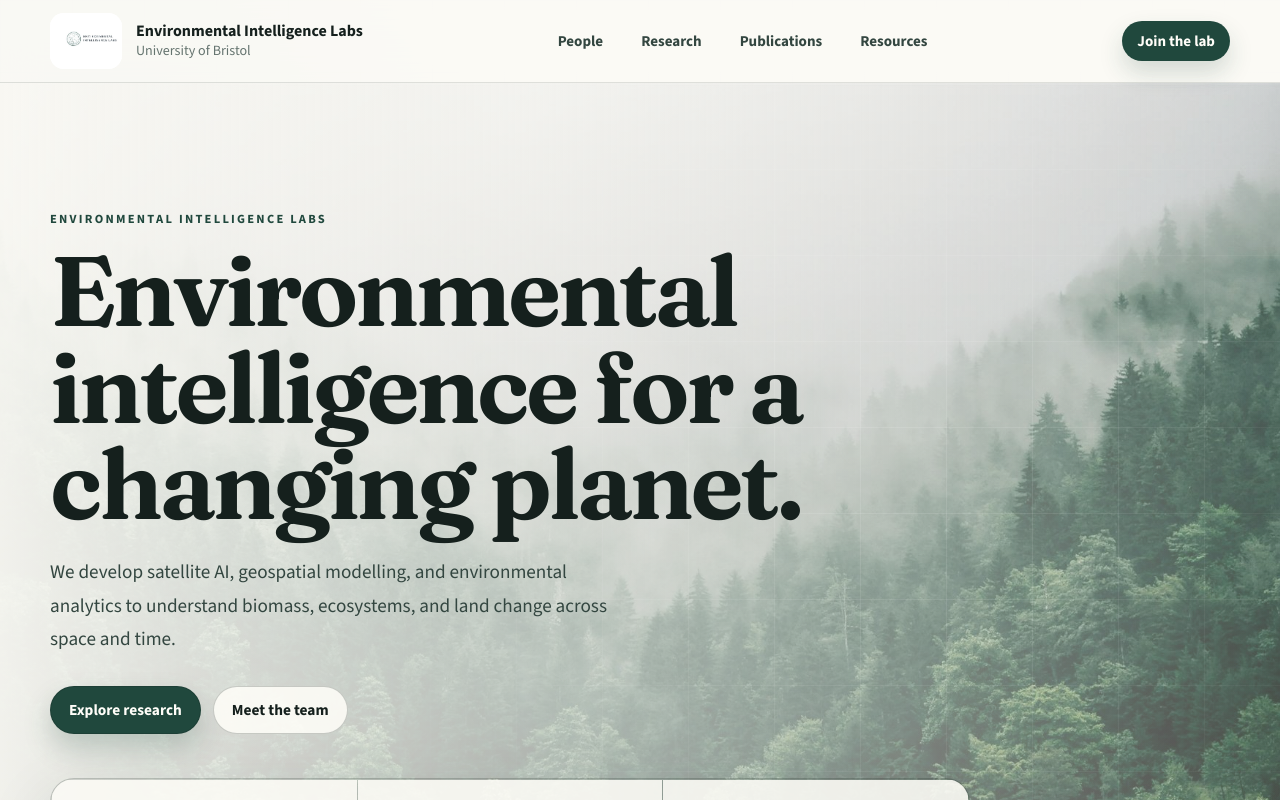
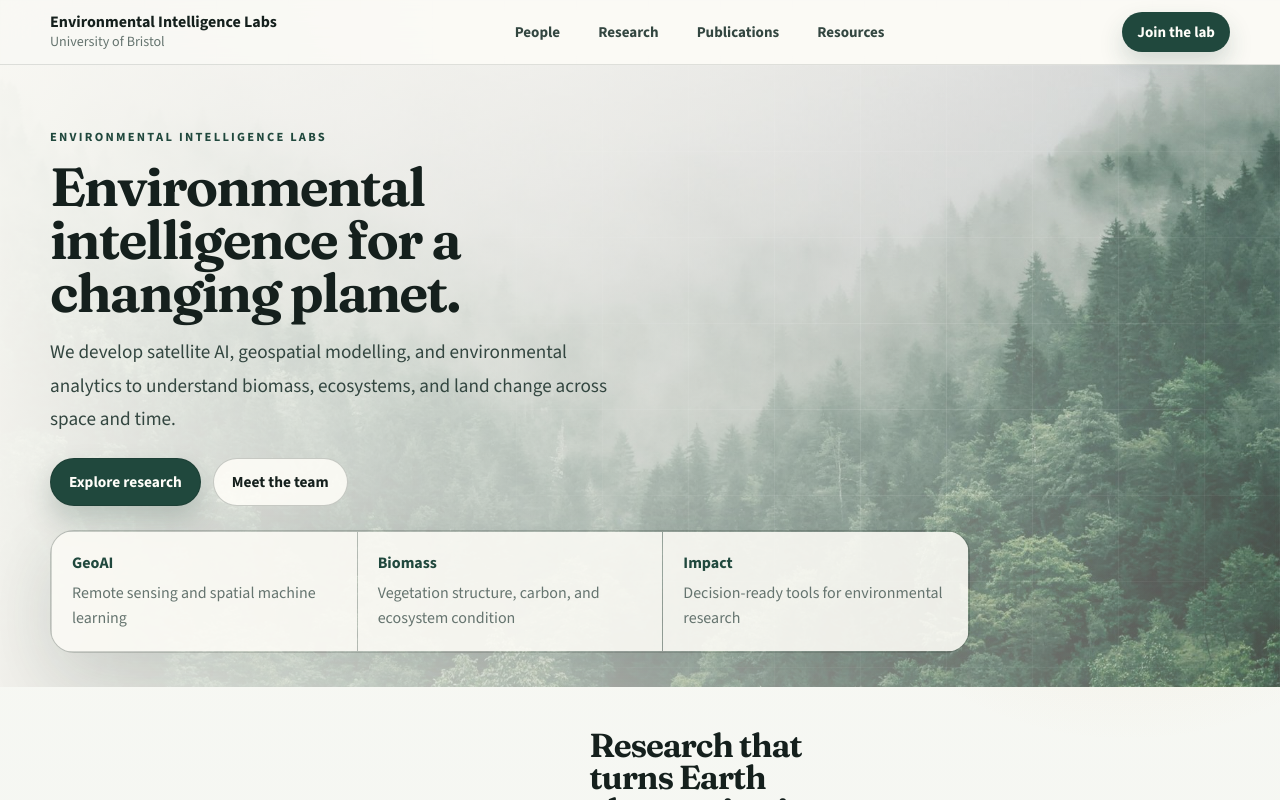
Before and after one commit to Tom-Moncrief/Environmental_Intelligence_Lab, a React (Vite) app: page / in a window 1280 px wide. Shown: the top 800 px of the page. Built offline with nearby package versions, Linux system fonts and the light colour scheme.

Commit message:
New info

```diff
--- a/src/App.tsx
+++ b/src/App.tsx
@@ -2,8 +2,6 @@ import { useEffect, useState } from 'react';
 import { SpeedInsights } from '@vercel/speed-insights/react';
 import { PotentialEstimator } from './components/PotentialEstimator';
 import { siteContent } from './data/siteContent';
-
-const logoUrl = '/Figures/eil-logo-header.jpg';
 
 type PageName = 'Home' | 'People' | 'Research' | 'Research Detail' | 'Publications' | 'Interactive Resources';
 
@@ -75,6 +73,12 @@ const people = [
     focus: 'Environmental data science, remote sensing, geospatial AI',
     bio: 'Leads research on AI-driven geospatial and remote sensing methods for understanding complex environmental and socio-ecological systems.',
     type: 'Lab lead',
+    selectedWork: {
+      title: 'UNetFormer',
+      detail:
+        'Co-authored a transformer-based semantic segmentation model for efficient remote sensing urban scene interpretation, published in ISPRS Journal of Photogrammetry and Remote Sensing.',
+      href: 'https://doi.org/10.1016/j.isprsjprs.2022.06.008',
+    },
   },
   {
     name: 'Tom Moncrief',
@@ -91,6 +95,12 @@ const people = [
     focus: 'Vision-language models',
     bio: 'Develops vision-language approaches for interpreting remote sensing imagery and environmental scenes.',
     type: 'Researcher',
+    selectedWork: {
+      title: 'DGL-RSIS',
+      detail:
+        'Lead author on a training-free remote sensing image segmentation framework that decouples global spatial context and local class semantics for vision-language segmentation.',
+      href: 'https://doi.org/10.1016/j.jag.2026.105113',
+    },
   },
   {
     name: 'James Brock',
@@ -99,6 +109,12 @@ const people = [
     focus: 'Forest change analysis',
     bio: 'Studies how multimodal AI can support forest monitoring, change detection, and environmental interpretation.',
     type: 'Researcher',
+    selectedWork: {
+      title: 'Forest-Chat',
+      detail:
+        'Lead author on an LLM-driven vision-language agent for interactive forest change analysis, supporting natural language queries over forest monitoring tasks.',
+      href: 'https://doi.org/10.1016/j.ecoinf.2026.103741',
+    },
   },
   {
     name: 'Ziming Wang',
@@ -254,7 +270,6 @@ function SiteHeader({ currentPage }: { currentPage: PageName }) {
     <header className="site-header">
       <div className="shell site-header__inner">
         <a className="brand" href={routeHref('Home')} aria-label="Environmental Intelligence Labs home">
-          <img className="brand__logo" src={logoUrl} alt="" />
           <span className="brand__text">
             <strong>Environmental Intelligence Labs</strong>
             <span>University of Bristol</span>
@@ -321,7 +336,7 @@ function HomePage() {
       <SectionIntro
         eyebrow="Lab Mission"
         title="Research that turns Earth observation into environmental understanding."
-        text="The lab brings together remote sensing, machine learning, ecological knowledge, and clear scientific communication. The result is a public-facing research site that feels credible, modern, and ready to expand."
+        text="The lab brings together remote sensing, machine learning, ecological knowledge, and clear scientific communication."
       />
 
       <section className="section section--flush">
@@ -360,25 +375,11 @@ function HomePage() {
       </section>
 
       <section className="section">
-        <div className="shell feature-band">
-          <div>
-            <p className="eyebrow">Deployment Ready</p>
-            <h2>Consistent pages, reusable patterns, and clear places to grow.</h2>
-          </div>
-          <p>
-            The site now uses one visual language across navigation, page headers, cards, lists, resources, and the
-            interactive estimator. New publications, projects, datasets, or team members can be added without changing
-            the underlying design system.
-          </p>
-        </div>
-      </section>
-
-      <section className="section">
         <div className="shell">
           <SectionHeader
             eyebrow="Research Focus"
             title="A lab identity built around environmental evidence."
-            text="The reference sites use strong mission statements, research categories, and field-led storytelling. This site now uses the same principles with an original GeoAI-focused visual system."
+            text="Remote sensing, field context, and open tools shape how the lab communicates its work."
           />
           <div className="motif-grid">
             {researchMotifs.map((motif) => (
@@ -414,8 +415,6 @@ function HomePage() {
           </div>
         </div>
       </section>
-
-      <JoinBand />
     </main>
   );
 }
@@ -456,12 +455,17 @@ function PeoplePage() {
               <p className="person-card__role">{person.role}</p>
               <p className="person-card__focus">{person.focus}</p>
               <p>{person.bio}</p>
+              {'selectedWork' in person && person.selectedWork ? (
+                <a className="person-card__work" href={person.selectedWork.href} target="_blank" rel="noreferrer">
+                  <span>Selected work</span>
+                  <strong>{person.selectedWork.title}</strong>
+                  {person.selectedWork.detail}
+                </a>
+              ) : null}
             </article>
           ))}
         </div>
       </section>
-
-      <JoinBand />
     </PageShell>
   );
 }
@@ -502,8 +506,6 @@ function ResearchPage() {
           ))}
         </div>
       </section>
-
-      <JoinBand />
     </PageShell>
   );
 }
@@ -562,8 +564,6 @@ function ResearchDetailPage({ researchId }: { researchId: string | null }) {
           ))}
         </div>
       </section>
-
-      <JoinBand />
     </PageShell>
   );
 }
@@ -600,8 +600,6 @@ function PublicationsPage() {
           ))}
         </div>
       </section>
-
-      <JoinBand />
     </PageShell>
   );
 }
@@ -627,8 +625,6 @@ function ResourcesPage() {
       </section>
 
       <PotentialEstimator copy={siteContent.estimator} />
-
-      <JoinBand />
     </PageShell>
   );
 }
@@ -718,33 +714,6 @@ function ResearchCard({ project }: { project: ResearchProject }) {
   );
 }
 
-function JoinBand() {
-  return (
-    <section className="section section--compact">
-      <div className="join-band">
-        <div>
-          <p className="eyebrow">Join and Collaborate</p>
-          <h2>Work with us on geospatial AI for environmental change.</h2>
-        </div>
-        <div>
-          <p>
-            The lab welcomes conversations with students, collaborators, public agencies, and research partners working
-            on remote sensing, biomass, ecological monitoring, and environmental decision support.
-          </p>
-          <div className="button-row">
-            <a className="button button--primary" href="mailto:hello@environmentalintelligencelabs.org">
-              Contact the lab
-            </a>
-            <a className="button button--secondary" href="#/research">
-              View research
-            </a>
-          </div>
-        </div>
-      </div>
-    </section>
-  );
-}
-
 function SiteFooter() {
   return (
     <footer className="site-footer">
--- a/src/styles/global.css
+++ b/src/styles/global.css
@@ -83,12 +83,12 @@ h3 {
 }
 
 h1 {
-  max-width: 12ch;
-  font-size: clamp(3.3rem, 7.7vw, 7.6rem);
+  max-width: 18ch;
+  font-size: clamp(2.25rem, 4.2vw, 4.25rem);
 }
 
 h2 {
-  font-size: clamp(2.15rem, 4vw, 4.1rem);
+  font-size: clamp(1.75rem, 2.6vw, 2.75rem);
 }
 
 h3 {
@@ -134,25 +134,15 @@ p {
   display: flex;
   align-items: center;
   justify-content: space-between;
-  gap: 22px;
-  min-height: 82px;
-  padding: 10px 0;
+  gap: 18px;
+  min-height: 64px;
+  padding: 8px 0;
 }
 
 .brand {
   display: flex;
   align-items: center;
   min-width: 0;
-  gap: 14px;
-}
-
-.brand__logo {
-  width: 72px;
-  height: 56px;
-  object-fit: cover;
-  object-position: left top;
-  border-radius: 14px;
-  background: #fff;
 }
 
 .brand__text {
@@ -210,7 +200,7 @@ p {
 
 .hero {
   position: relative;
-  min-height: calc(100vh - 82px);
+  min-height: min(560px, calc(100vh - 64px));
   overflow: hidden;
   display: grid;
   align-items: end;
@@ -239,7 +229,7 @@ p {
 }
 
 .hero__content {
-  padding: clamp(72px, 10vw, 132px) 0 58px;
+  padding: clamp(38px, 5vw, 68px) 0 34px;
 }
 
 .eyebrow {
@@ -260,7 +250,7 @@ p {
 
 .hero__lede {
   max-width: 62ch;
-  margin-top: 22px;
+  margin-top: 16px;
   color: var(--ink-soft);
   font-size: clamp(1.08rem, 1.5vw, 1.25rem);
 }
@@ -269,7 +259,7 @@ p {
   display: flex;
   flex-wrap: wrap;
   gap: 12px;
-  margin-top: 30px;
+  margin-top: 22px;
 }
 
 .button {
@@ -306,7 +296,7 @@ p {
   gap: 1px;
   max-width: 920px;
   padding: 1px;
-  margin: 44px 0 0;
+  margin: 24px 0 0;
   border: 1px solid var(--line);
   border-radius: var(--radius-lg);
   background: var(--line);
@@ -332,7 +322,7 @@ p {
 }
 
 .section {
-  padding: 64px 0 0;
+  padding: 40px 0 0;
 }
 
 .section--flush {
@@ -344,7 +334,7 @@ p {
 }
 
 .section-intro {
-  padding: 76px 0 20px;
+  padding: 42px 0 6px;
 }
 
 .section-intro .shell {
@@ -479,8 +469,7 @@ p {
 }
 
 .motif-card,
-.field-note,
-.join-band {
+.field-note {
   border: 1px solid var(--line);
   border-radius: var(--radius-lg);
   background:
@@ -574,38 +563,6 @@ p {
   margin-top: 10px;
 }
 
-.join-band {
-  display: grid;
-  grid-template-columns: minmax(0, 0.9fr) minmax(0, 1.1fr);
-  gap: 28px;
-  align-items: end;
-  padding: 30px;
-  background:
-    radial-gradient(circle at 100% 0%, rgba(200, 137, 53, 0.22), transparent 18rem),
-    linear-gradient(135deg, rgba(32, 72, 61, 0.96), rgba(55, 81, 69, 0.92));
-}
-
-.join-band .eyebrow,
-.join-band h2,
-.join-band p {
-  color: #fffef9;
-}
-
-.join-band p {
-  opacity: 0.86;
-}
-
-.join-band .button--primary {
-  color: var(--forest);
-  background: #fffef9;
-}
-
-.join-band .button--secondary {
-  color: #fffef9;
-  background: rgba(255, 254, 249, 0.12);
-  border-color: rgba(255, 254, 249, 0.28);
-}
-
 .content-card--large {
   min-height: 300px;
 }
@@ -670,7 +627,7 @@ p {
 .page-hero {
   position: relative;
   overflow: hidden;
-  padding: clamp(62px, 9vw, 116px) 0 54px;
+  padding: 24px 0 22px;
   border-bottom: 1px solid var(--line);
   background:
     radial-gradient(circle at 12% 12%, rgba(138, 183, 189, 0.24), transparent 22rem),
@@ -682,8 +639,8 @@ p {
   position: absolute;
   right: -8rem;
   bottom: -9rem;
-  width: 28rem;
-  height: 28rem;
+  width: 18rem;
+  height: 18rem;
   border: 1px solid rgba(32, 72, 61, 0.12);
   border-radius: 50%;
   content: '';
@@ -696,13 +653,13 @@ p {
 
 .page-hero p:last-child {
   max-width: 66ch;
-  margin-top: 20px;
+  margin-top: 12px;
   color: var(--ink-soft);
-  font-size: clamp(1.05rem, 1.4vw, 1.22rem);
+  font-size: clamp(1rem, 1.2vw, 1.12rem);
 }
 
 .page-body {
-  padding: 42px 0 16px;
+  padding: 22px 0 16px;
 }
 
 .leader-panel {
@@ -767,6 +724,36 @@ p {
 .person-card__focus {
   color: var(--forest);
   font-weight: 700;
+}
+
+.person-card__work {
+  display: grid;
+  gap: 5px;
+  margin-top: 16px;
+  padding-top: 14px;
+  border-top: 1px solid var(--line);
+  color: var(--muted);
+  font-size: 0.95rem;
+  line-height: 1.55;
+}
+
+.person-card__work span {
+  color: var(--forest);
+  font-size: 0.72rem;
+  font-weight: 800;
+  letter-spacing: 0.14em;
+  text-transform: uppercase;
+}
+
+.person-card__work strong {
+  color: var(--ink);
+  font-size: 1rem;
+}
+
+.person-card__work:hover strong {
+  text-decoration: underline;
+  text-decoration-color: rgba(32, 72, 61, 0.3);
+  text-underline-offset: 4px;
 }
 
 .research-overview {
@@ -1010,7 +997,7 @@ p {
   }
 
   .field-notes,
-  .join-band {
+  .field-notes {
     grid-template-columns: 1fr;
   }
 
@@ -1033,11 +1020,6 @@ p {
     position: static;
   }
 
-  .brand__logo {
-    width: 62px;
-    height: 48px;
-  }
-
   .site-nav {
     gap: 6px;
   }
@@ -1049,7 +1031,7 @@ p {
   }
 
   .hero__content {
-    padding: 64px 0 38px;
+    padding: 34px 0 28px;
   }
 
   .hero__metrics,
@@ -1069,15 +1051,15 @@ p {
 
   .section,
   .section-intro {
-    padding-top: 44px;
+    padding-top: 34px;
   }
 
   .page-hero {
-    padding: 48px 0 38px;
+    padding: 20px 0 18px;
   }
 
   .page-body {
-    padding-top: 30px;
+    padding-top: 22px;
   }
 
   .statement-card,
@@ -1087,7 +1069,6 @@ p {
   .resource-card,
   .motif-card,
   .field-note,
-  .join-band,
   .leader-panel,
   .publication-feature,
   .feature-band,
```
